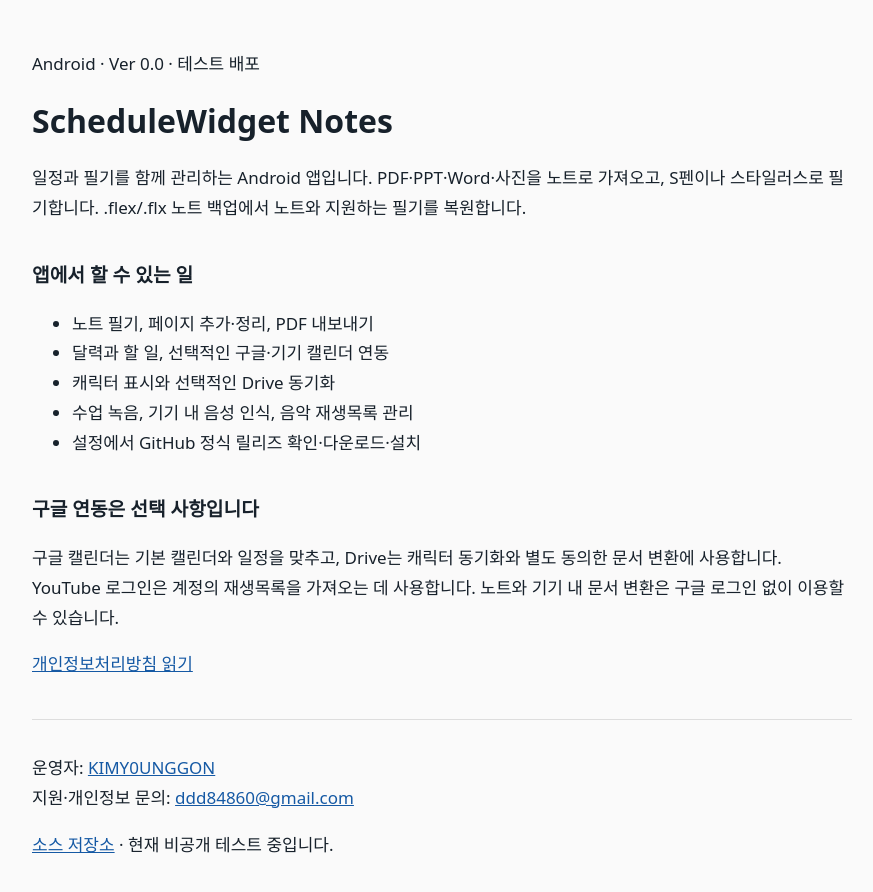
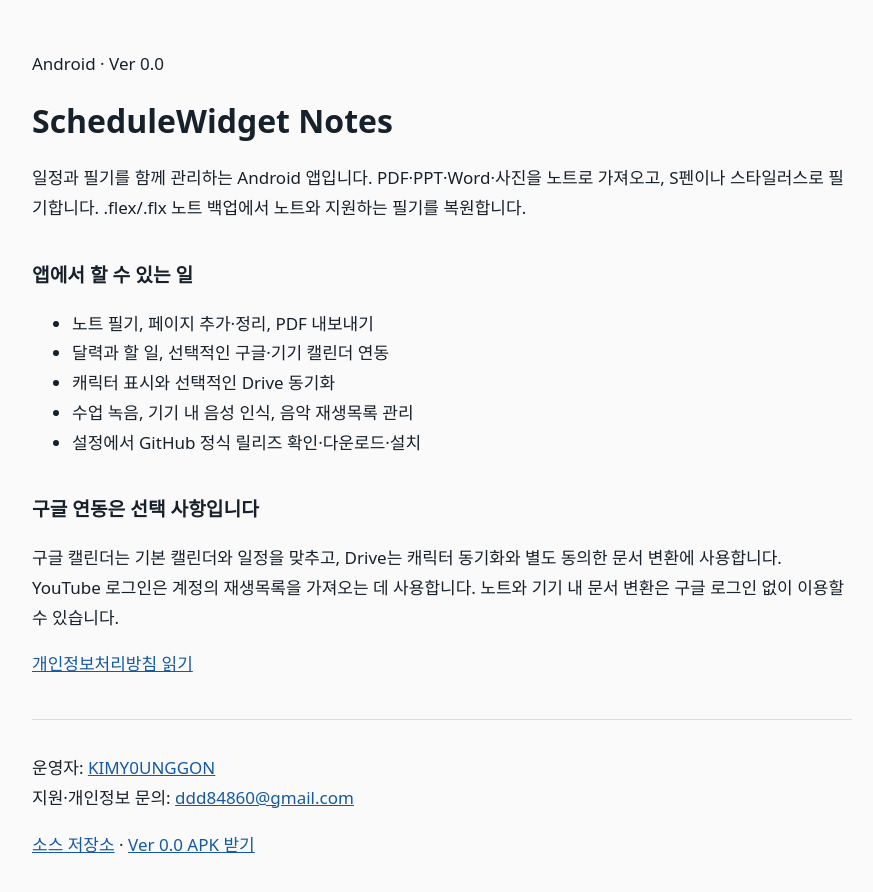
Before and after one commit to KIMY0UNGGON/ScheduleWidget-Moblie, a plain HTML site: page docs/index.html in a window 1280 px wide. Shown: the whole page, without its empty margins (198-1071 px from the left). Drawn offline with Linux system fonts and the light colour scheme.

Commit message:
docs(release): link the public v0.0 download

```diff
--- a/docs/index.html
+++ b/docs/index.html
@@ -10,7 +10,7 @@
   </style>
 </head>
 <body>
-  <p>Android · Ver 0.0 · 테스트 배포</p>
+  <p>Android · Ver 0.0</p>
   <h1>ScheduleWidget Notes</h1>
   <p>일정과 필기를 함께 관리하는 Android 앱입니다. PDF·PPT·Word·사진을 노트로 가져오고, S펜이나 스타일러스로 필기합니다. .flex/.flx 노트 백업에서 노트와 지원하는 필기를 복원합니다.</p>
   <h2>앱에서 할 수 있는 일</h2>
@@ -26,7 +26,7 @@
   <p><a href="./privacy.html">개인정보처리방침 읽기</a></p>
   <footer>
     <p>운영자: <a href="https://github.com/KIMY0UNGGON">KIMY0UNGGON</a><br>지원·개인정보 문의: <a href="mailto:ddd84860@gmail.com">ddd84860@gmail.com</a></p>
-    <p><a href="https://github.com/KIMY0UNGGON/ScheduleWidget-Moblie">소스 저장소</a> · 현재 비공개 테스트 중입니다.</p>
+    <p><a href="https://github.com/KIMY0UNGGON/ScheduleWidget-Moblie">소스 저장소</a> · <a href="https://github.com/KIMY0UNGGON/ScheduleWidget-Moblie/releases/tag/v0.0">Ver 0.0 APK 받기</a></p>
   </footer>
 </body>
 </html>
```
Also changed, not shown: 2 other files.
